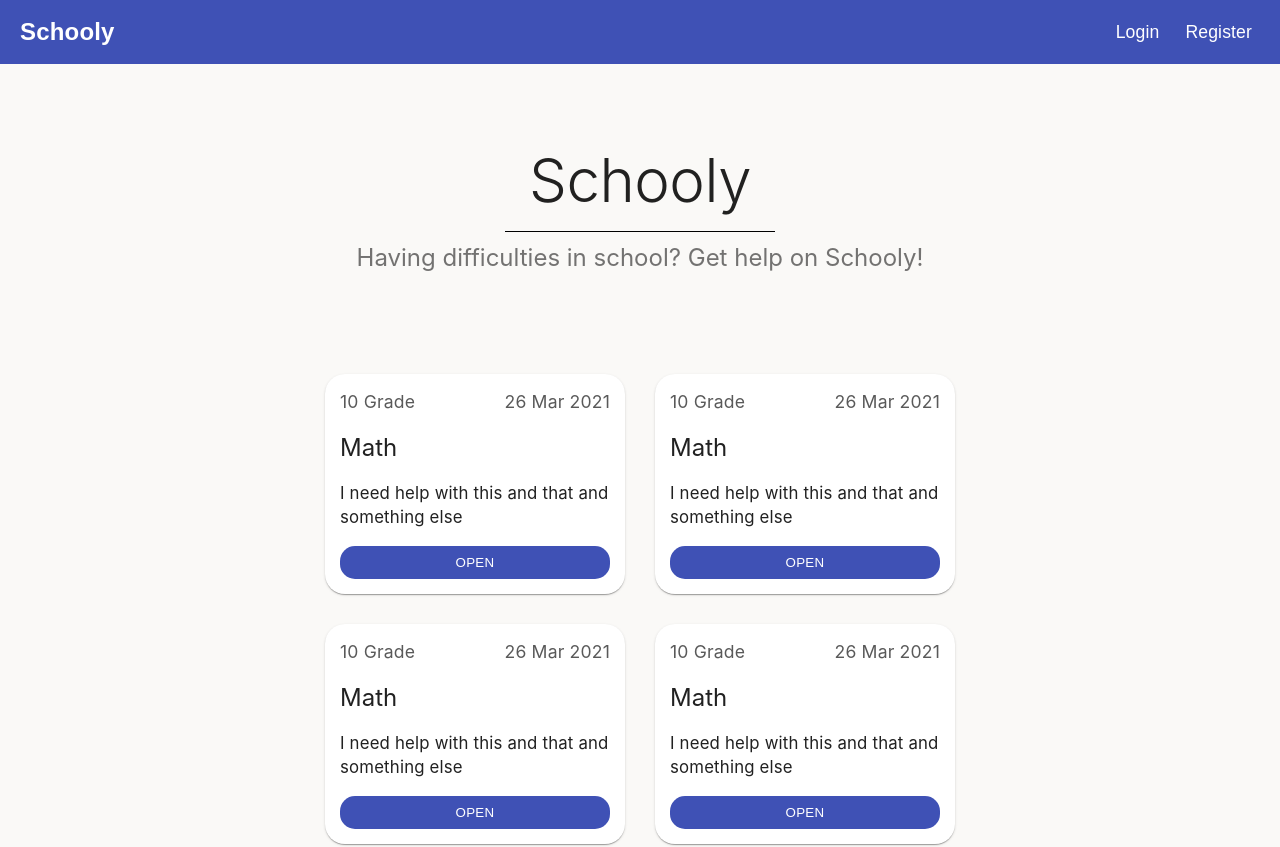
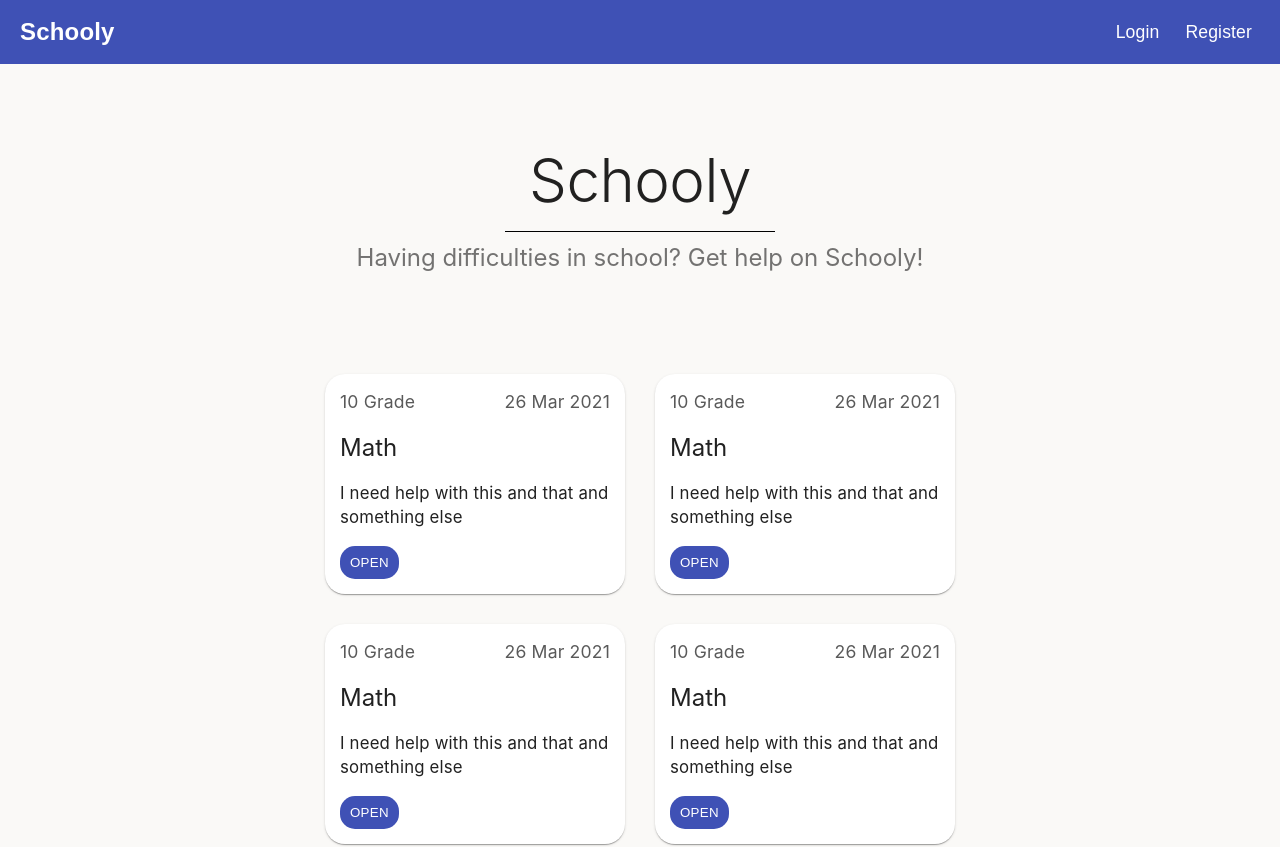
Before and after one commit to ipetrov22/schooly-v2, a React (Create React App) app in the folder client/: page / in a window 1280 px wide. Shown: the top 847 px of the page. Built offline with nearby package versions, Linux system fonts and the light colour scheme.

Commit message:
question card links to question details page

```diff
--- a/client/src/components/QuestionCard/QuestionCard.js
+++ b/client/src/components/QuestionCard/QuestionCard.js
@@ -1,3 +1,4 @@
+import { Link } from 'react-router-dom';
 import './QuestionCard.scss';
 
 const QuestionCard = () => {
@@ -12,7 +13,9 @@ const QuestionCard = () => {
 
             <p className="title">I need help with this and that and something else</p>
 
-            <button className="open-btn">Open</button>
+            <Link to="/question">
+                <button className="open-btn">Open</button>
+            </Link>
         </article>
     );
 };
```
